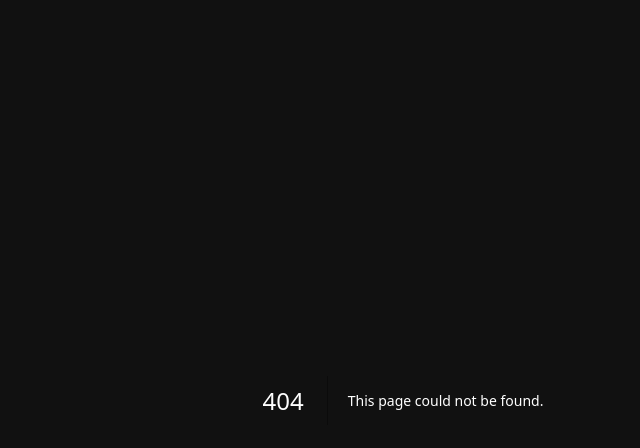
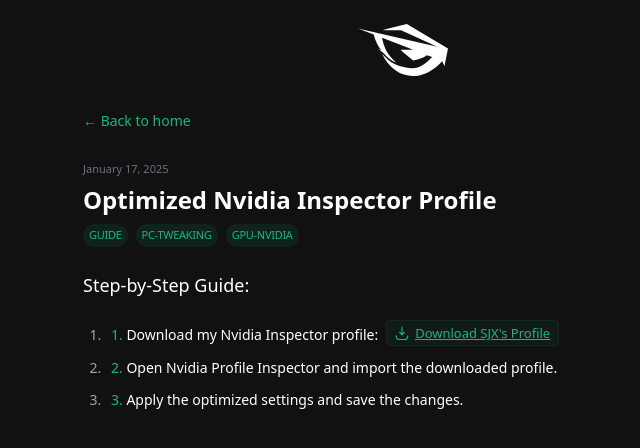
Before and after one commit to SJXHUD/SJXDev, a Next.js app: page /posts/nvidia-inspector-settings in a window 1280 px wide. Before the commit this address had no page. Shown: the top 448 px of the page, without its empty margins (237-877 px from the left). Built offline with nearby package versions, Linux system fonts and the light colour scheme.

Commit message:
Add files via upload

```diff
--- /dev/null
+++ b/pages/posts/nvidia-inspector-settings.js
@@ -0,0 +1,71 @@
+import Head from 'next/head'
+import Link from 'next/link'
+import Image from 'next/image'
+
+export default function OptimizedNvidiaInspector() {
+  return (
+    <div className="max-w-2xl mx-auto px-4 py-6">
+      <Head>
+        <title>Optimized Nvidia Inspector Profile | SJX.dev</title>
+        <meta name="description" content="A step-by-step guide on using my Nvidia Profile Inspector settings to improve performance." />
+      </Head>
+
+      <header className="flex flex-col items-center mb-8">
+        <Link href="/" className="inline-block">
+          <Image
+            src="/sjxdev.svg"
+            alt="SJX.dev"
+            width={90}
+            height={30}
+            className="logo-gradient"
+          />
+        </Link>
+      </header>
+
+      <nav className="mb-6">
+        <Link href="/" className="back-button text-accent hover:text-green-400 inline-flex items-center text-sm">
+          ← Back to home
+        </Link>
+      </nav>
+
+      <article className="prose prose-invert prose-sm max-w-none article-content">
+        <header className="mb-6">
+          <time className="text-[11px] text-gray-500 font-medium">January 17, 2025</time>
+          <h1 className="text-2xl font-bold mt-1 mb-2">Optimized Nvidia Inspector Profile</h1>
+          <div className="flex gap-2">
+            <span className="tag">GUIDE</span>
+            <span className="tag">PC-TWEAKING</span>
+            <span className="tag">GPU-NVIDIA</span>
+          </div>
+        </header>
+
+        <div className="space-y-3 text-sm">
+          <p className="font-medium text-lg">Step-by-Step Guide:</p>
+
+          <ol className="space-y-3">
+            <li>
+              <span className="text-accent font-medium">1.</span> Download my Nvidia Inspector profile:
+              <a
+                href="https://cdn.discordapp.com/attachments/1315850559542267954/1329999702485241887/SJX.nip?ex=678c623f&is=678b10bf&hm=c0d79c960ae0b293d2f76500bcd3d6a7d2ca9c606fae35ab468a5bca73364cf2&"
+                className="inline-flex items-center gap-1.5 text-accent hover:text-accent/80 bg-accent/5 px-2 py-0.5 rounded text-[13px] border border-accent/10 transition-colors ml-2"
+                target="_blank"
+                rel="noopener noreferrer"
+              >
+                <svg className="w-3.5 h-3.5" viewBox="0 0 24 24" fill="none" xmlns="http://www.w3.org/2000/svg">
+                  <path d="M12 15L12 2M12 15L8 11M12 15L16 11M2 17L2.621 19.485C2.72915 19.9177 2.83859 20.3477 3.00667 20.7472C3.17475 21.1466 3.39897 21.5009 3.68508 21.8024C3.97119 22.1038 4.31648 22.3487 4.70907 22.5297C5.10167 22.7106 5.53266 22.8306 6.007 22.9451L7.5 23.2C8.00622 23.3244 8.52339 23.4 9.044 23.4H14.956C15.4766 23.4 15.9938 23.3244 16.5 23.2L17.993 22.9451C18.4673 22.8306 18.8983 22.7106 19.2909 22.5297C19.6835 22.3487 20.0288 22.1038 20.3149 21.8024C20.601 21.5009 20.8252 21.1466 20.9933 20.7472C21.1614 20.3477 21.2708 19.9177 21.379 19.485L22 17" stroke="currentColor" strokeWidth="2" strokeLinecap="round" strokeLinejoin="round"/>
+                </svg>
+                Download SJX's Profile
+              </a>
+            </li>
+            <li>
+              <span className="text-accent font-medium">2.</span> Open Nvidia Profile Inspector and import the downloaded profile.
+            </li>
+            <li>
+              <span className="text-accent font-medium">3.</span> Apply the optimized settings and save the changes.
+            </li>
+          </ol>
+        </div>
+      </article>
+    </div>
+  )
+}
```
